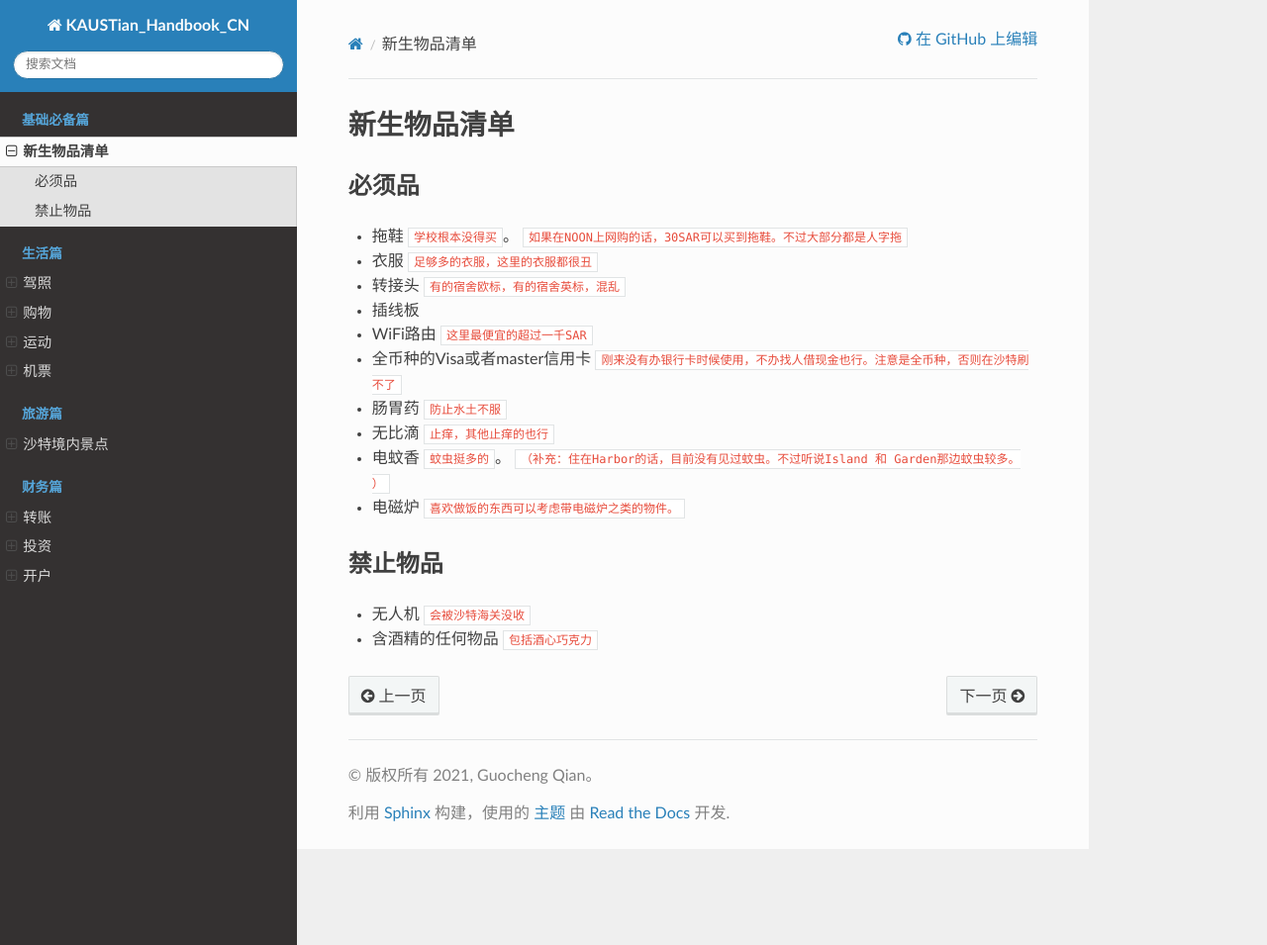
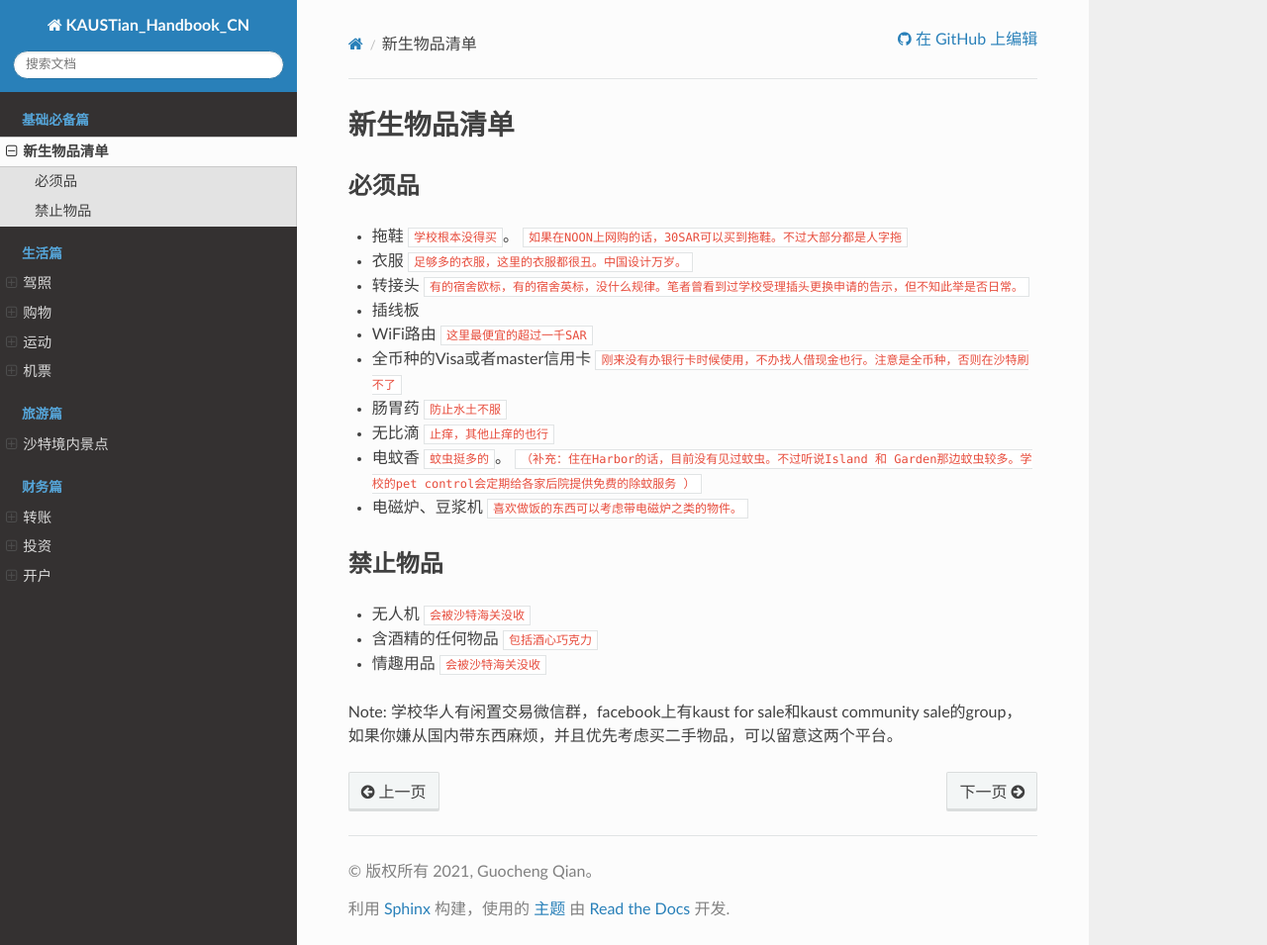
Before and after one commit to guochengqian/KAUSTian_Handbook_CN, a Sphinx documentation site: the page built from docs/content/basic/list.rst, in a window 1280 px wide and 955 px high. Shown: the whole window at 99% size. Built offline with Sphinx 7.4.7 and the Read the Docs theme 2.0.0, drawn with Linux system fonts in a browser that asks for light colours; pages that are not in the unit, such as notebooks, are missing from menus.

Commit message:
补充新生物品清单

```diff
--- a/docs/content/basic/list.rst
+++ b/docs/content/basic/list.rst
@@ -10,17 +10,21 @@
 必须品
 -------
 * 拖鞋  ``学校根本没得买``。 ``如果在NOON上网购的话，30SAR可以买到拖鞋。不过大部分都是人字拖``
-* 衣服 ``足够多的衣服，这里的衣服都很丑``
-* 转接头 ``有的宿舍欧标，有的宿舍英标，混乱``
+* 衣服 ``足够多的衣服，这里的衣服都很丑。中国设计万岁。``
+* 转接头 ``有的宿舍欧标，有的宿舍英标，没什么规律。笔者曾看到过学校受理插头更换申请的告示，但不知此举是否日常。``
 * 插线板
 * WiFi路由 ``这里最便宜的超过一千SAR``
 * 全币种的Visa或者master信用卡 ``刚来没有办银行卡时候使用，不办找人借现金也行。注意是全币种，否则在沙特刷不了``
 * 肠胃药 ``防止水土不服``
 * 无比滴 ``止痒，其他止痒的也行``
-* 电蚊香 ``蚊虫挺多的``。 ``（补充：住在Harbor的话，目前没有见过蚊虫。不过听说Island 和 Garden那边蚊虫较多。 ）``
-* 电磁炉 ``喜欢做饭的东西可以考虑带电磁炉之类的物件。``
+* 电蚊香 ``蚊虫挺多的``。 ``（补充：住在Harbor的话，目前没有见过蚊虫。不过听说Island 和 Garden那边蚊虫较多。学校的pet control会定期给各家后院提供免费的除蚊服务 ）``
+* 电磁炉、豆浆机 ``喜欢做饭的东西可以考虑带电磁炉之类的物件。``
 
 禁止物品
 ---------
 * 无人机 ``会被沙特海关没收``
 * 含酒精的任何物品 ``包括酒心巧克力``
+* 情趣用品 ``会被沙特海关没收``
+
+Note:
+学校华人有闲置交易微信群，facebook上有kaust for sale和kaust community sale的group，如果你嫌从国内带东西麻烦，并且优先考虑买二手物品，可以留意这两个平台。
```
